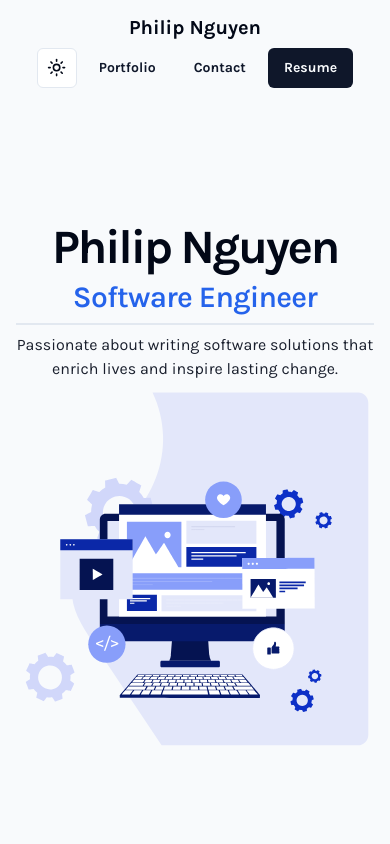
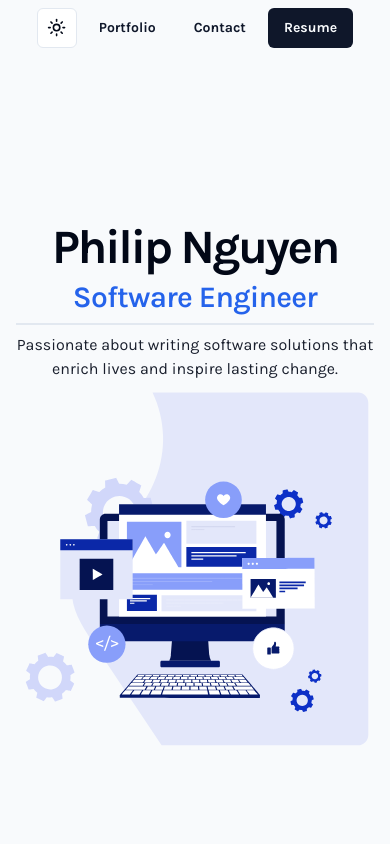
Before and after one commit to pn-code/personal-portfolio-nextjs, a Next.js app: page / in a window 390 px wide. Shown: the top 844 px of the page. Built offline with nearby package versions, Linux system fonts and the light colour scheme.

Commit message:
Removed name on mobile nav

```diff
--- a/components/portfolio/Navbar.tsx
+++ b/components/portfolio/Navbar.tsx
@@ -6,7 +6,7 @@ const Navbar = () => {
   return (
     <nav className="fixed bg-slate-50 dark:bg-slate-900 w-full flex flex-col md:flex-row md:px-[19%] justify-between items-center py-2 md:h-16 z-[100]">
       <a className="w-[220px]" href="/">
-        <Button className="w-full p-0 text-xl md:text-2xl font-bold" variant="ghost">
+        <Button className="hidden sm:flex w-full p-0 text-xl md:text-2xl font-bold" variant="ghost">
           Philip Nguyen
         </Button>
       </a>
```
